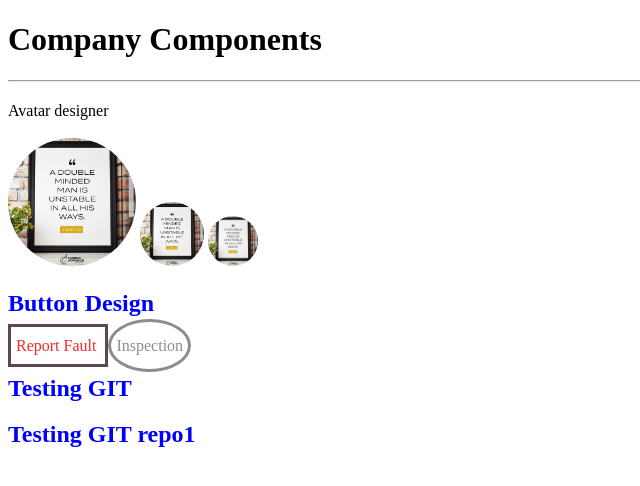
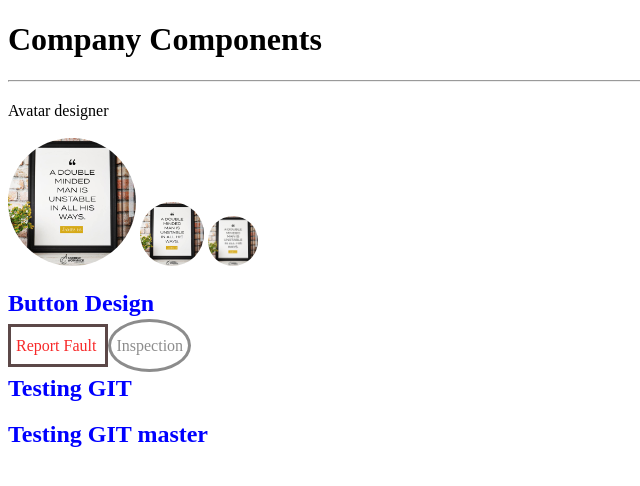
Before and after one commit to XplaSir/hittrainer, a plain HTML site: page index.html in a window 1280 px wide. Shown: the full height of the page, 0-640 px from the left. Drawn offline with Linux system fonts and the light colour scheme.

Commit message:
added tag called master

```diff
--- a/index.html
+++ b/index.html
@@ -28,7 +28,7 @@
     <a href="#" class="btn-rounded"> Inspection </a>
 
     <h2> Testing GIT</h2>
-    <h2> Testing GIT repo1 </h2>
+    <h2> Testing GIT master </h2>
 
 
 </body>
```
